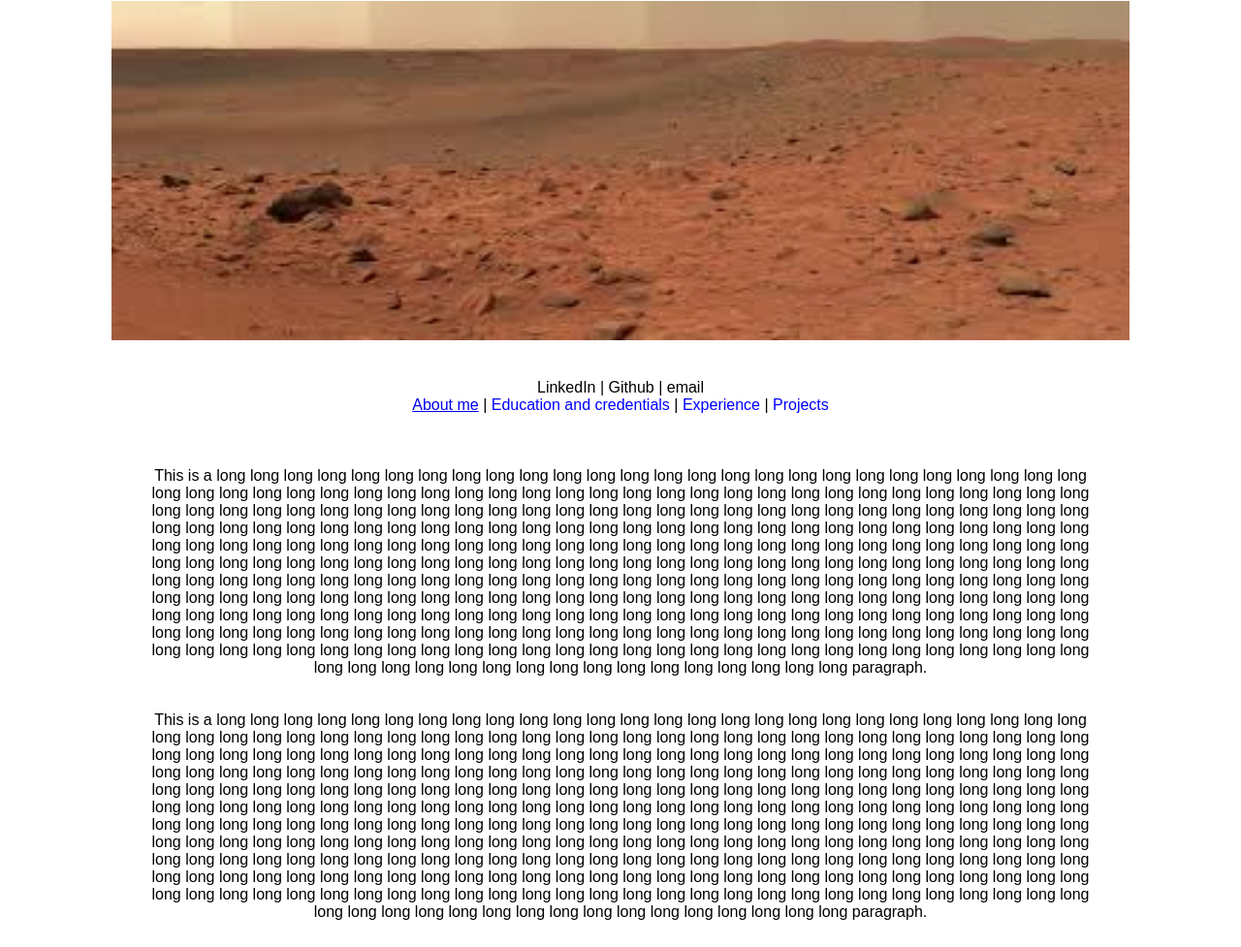
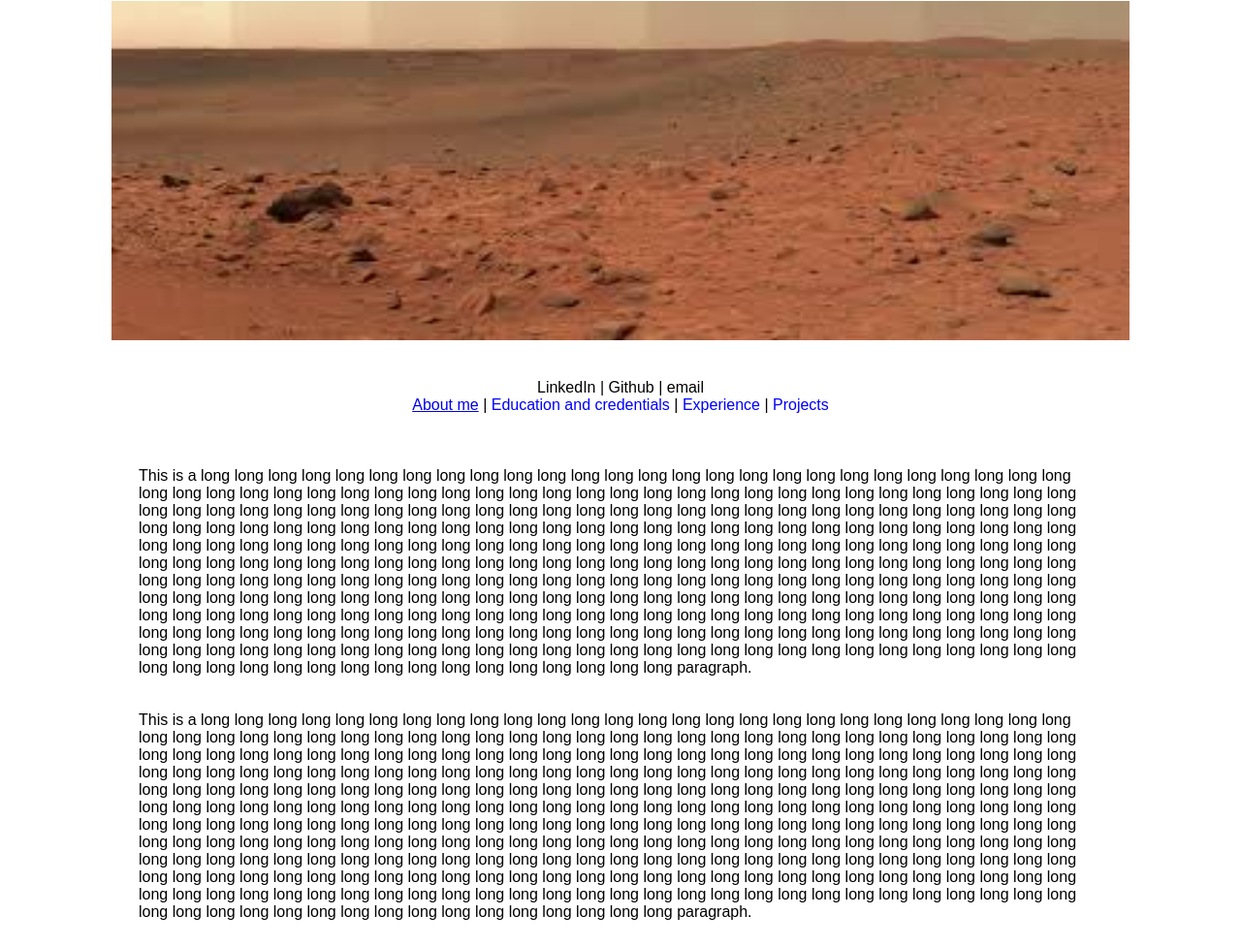
Before and after one commit to robert-e-tuzun/robert-e-tuzun.github.io, a plain HTML site: page about/about.html in a window 1280 px wide. Shown: the part 160-1137 px from the top of the page at 97% size. Drawn offline with Linux system fonts and the light colour scheme.

Commit message:
More experimentation

```diff
--- a/about/about.html
+++ b/about/about.html
@@ -37,7 +37,6 @@ LinkedIn | Github | email
 <br>
 <br>
 
-<span class="center">
 <table class="width1000">
 
   <tr>
@@ -103,7 +102,6 @@ paragraph.
   </tr>
 
 </table>
-</span>
 
 </body>
 
```
Lines whose indentation alone changed are shown as unchanged.
